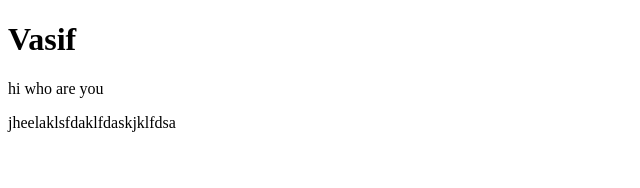
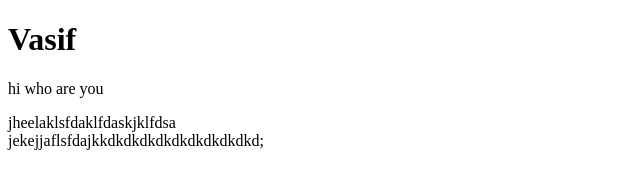
Before and after one commit to Vasif-abdulla/sample, a plain HTML site: page index.html in a window 1280 px wide. Shown: the whole page, without its empty margins (0-640 px from the left). Drawn offline with Linux system fonts and the light colour scheme.

Commit message:
indx edited

```diff
--- a/index.html
+++ b/index.html
@@ -9,5 +9,6 @@
 	<h1>Vasif</h1>
 	<p>hi who are you</p>
 	<div>jheelaklsfdaklfdaskjklfdsa</div>
+	<section>jekejjaflsfdajkkdkdkdkdkdkdkdkdkdkd;</section>
 </body>
 </html>
```
